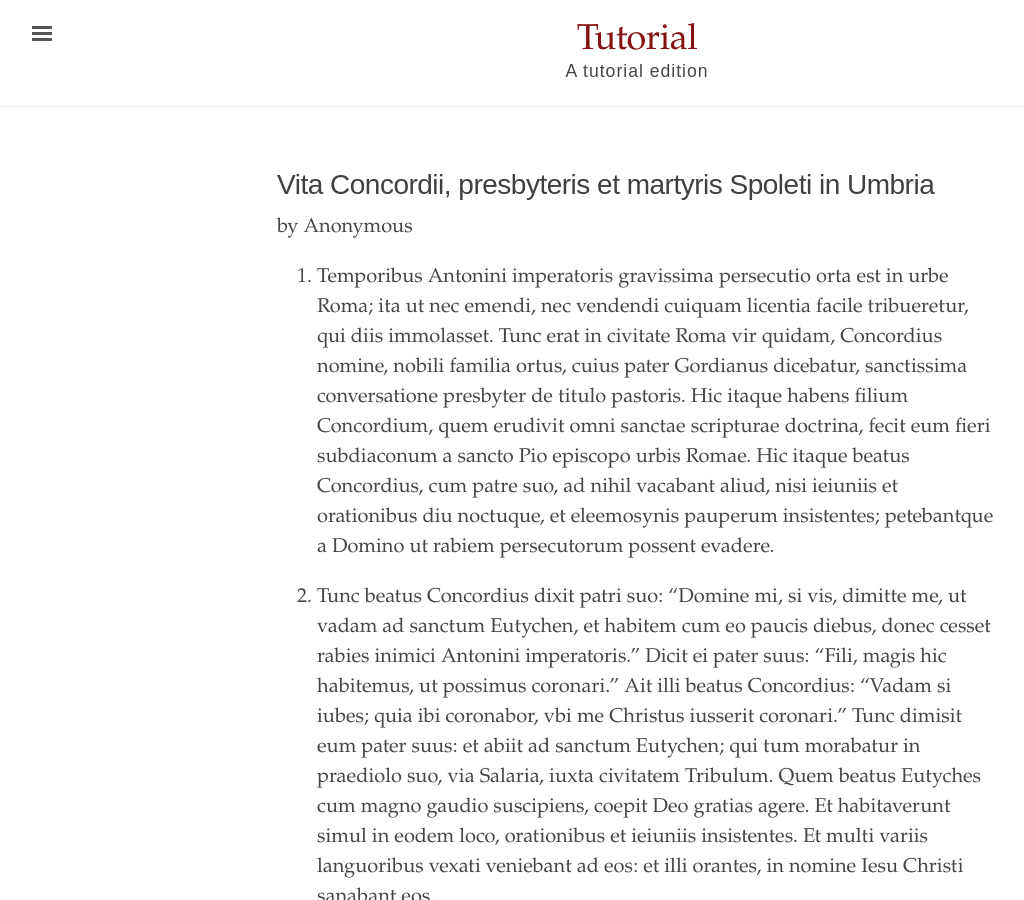
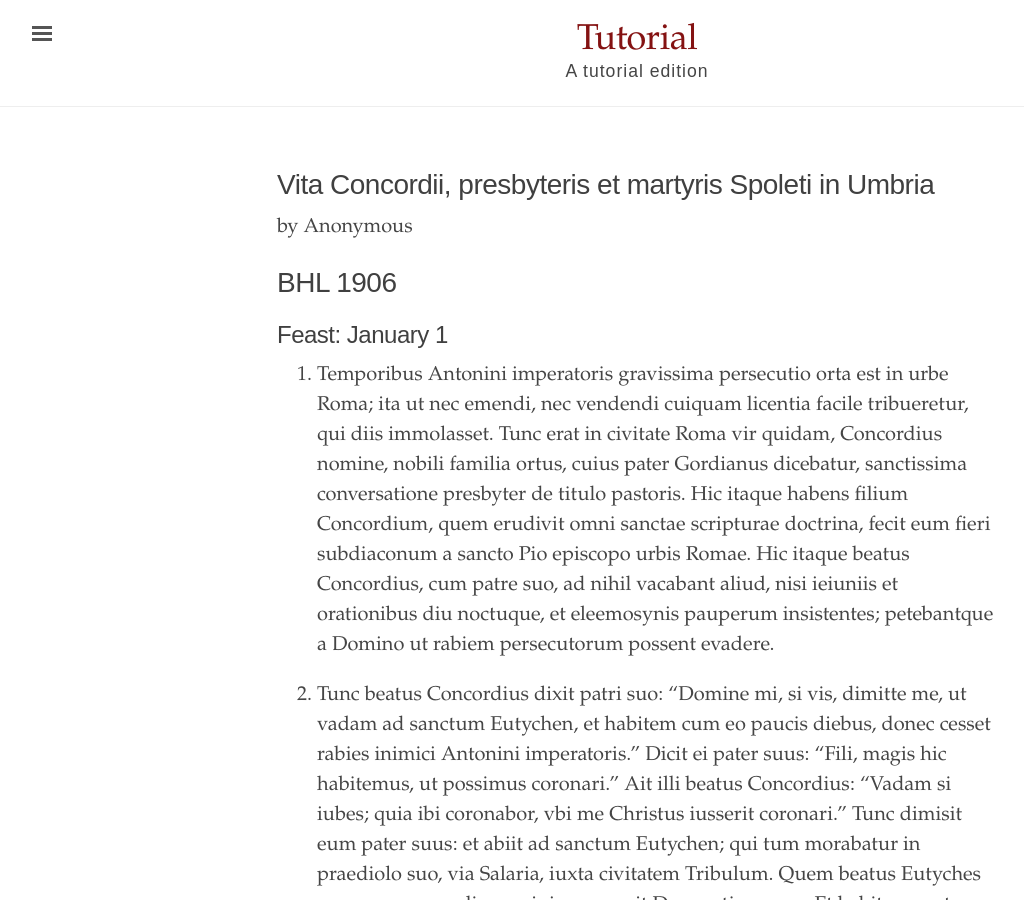
Before and after one commit to cjkoepke1/latin-hagiography, a Jekyll site: the page built from _texts/vita-concordii.md, in a window 1280 px wide and 900 px high. Shown: the whole window, without its empty margins (3-1027 px from the left). Built offline with Jekyll 4.4.1, drawn with Linux system fonts in a browser that asks for light colours.

Commit message:
update header

```diff
--- a/_texts/vita-concordii.md
+++ b/_texts/vita-concordii.md
@@ -6,8 +6,10 @@ feast: January 1
 author: Anonymous
 editor: Carson Koepke
 source: Editus ex Actis Sanctorum
+
 ---
-
+# BHL 1906
+## Feast: January 1
 
 1. Temporibus Antonini imperatoris gravissima persecutio orta est in urbe Roma; ita ut nec emendi, nec vendendi cuiquam licentia facile tribueretur, qui diis immolasset. Tunc erat in civitate Roma vir quidam, Concordius nomine, nobili familia ortus, cuius pater Gordianus dicebatur, sanctissima conversatione presbyter de titulo pastoris. Hic itaque habens filium Concordium, quem erudivit omni sanctae scripturae doctrina, fecit eum fieri subdiaconum a sancto Pio episcopo urbis Romae. Hic itaque beatus Concordius, cum patre suo, ad nihil vacabant aliud, nisi ieiuniis et orationibus diu noctuque, et eleemosynis pauperum insistentes; petebantque a Domino ut rabiem persecutorum possent evadere.
 
```
